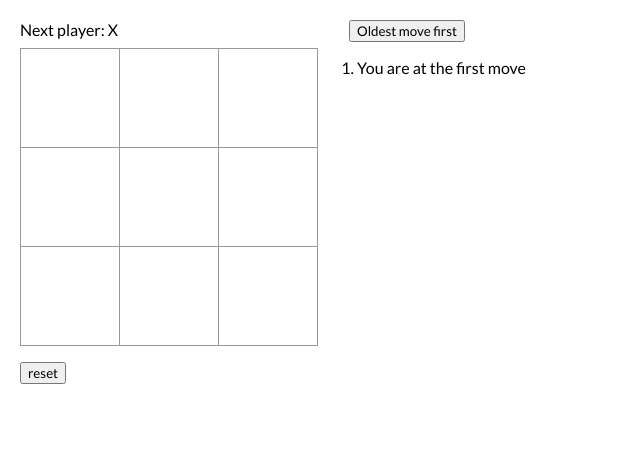
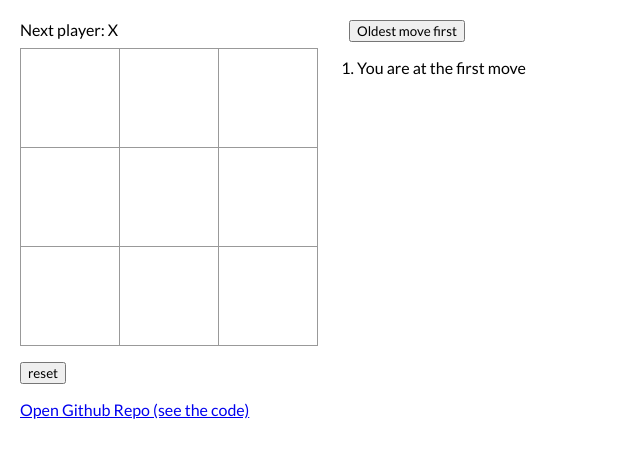
Before and after one commit to zkevinbai/tictactoe_two, a React (Create React App) app: page / in a window 1280 px wide. Shown: the top 458 px of the page, without its empty margins (0-640 px from the left). Built offline with nearby package versions, Linux system fonts and the light colour scheme.

Commit message:
Add a link

```diff
--- a/src/App.js
+++ b/src/App.js
@@ -103,6 +103,12 @@ export function Board({
 
       <div className='reset'>
         <button onClick={onReset}>reset</button>
+      </div>
+
+      <div>
+        <a href="https://github.com/zkevinbai/tictactoe_two/tree/master" target="_blank" rel="noopener noreferrer">
+          Open Github Repo (see the code)
+        </a>
       </div>
     </>
   )
```
Also changed, not shown: 1 other file (tests, documents, lock files or other folders).
